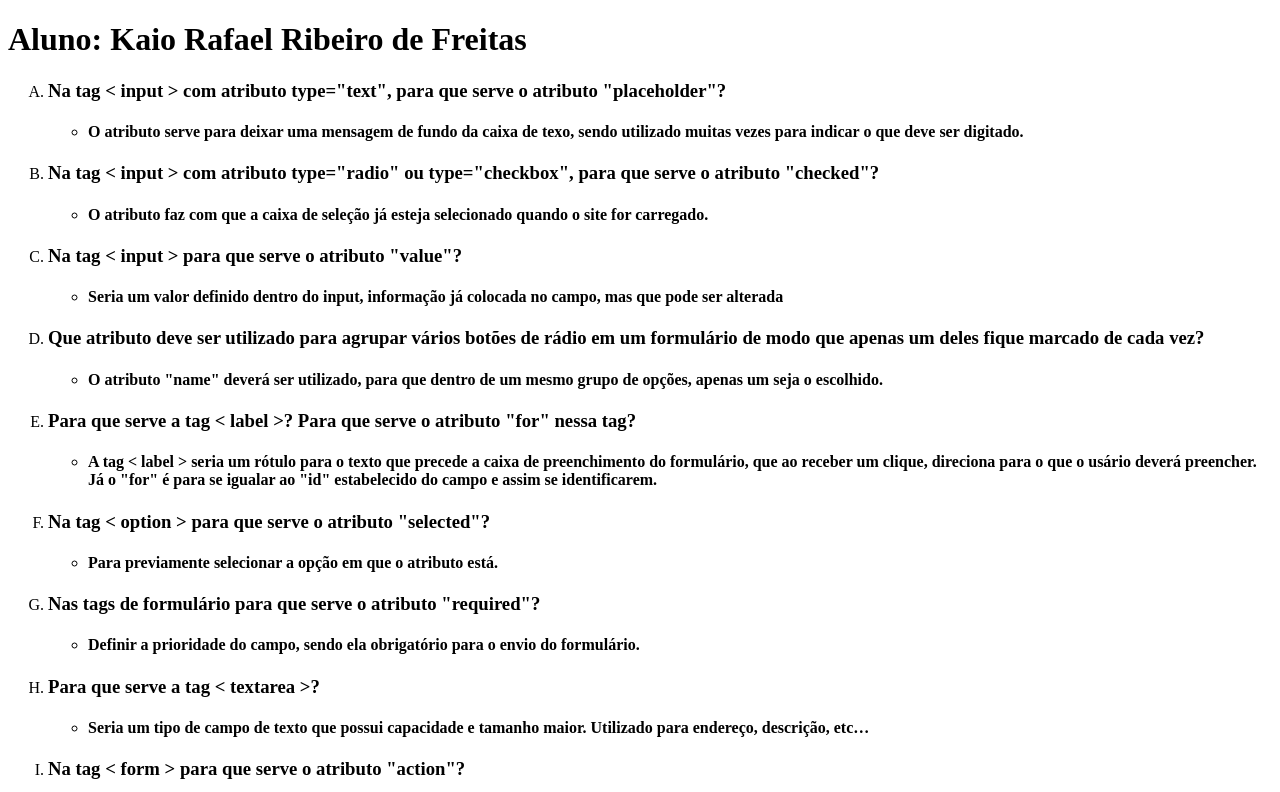
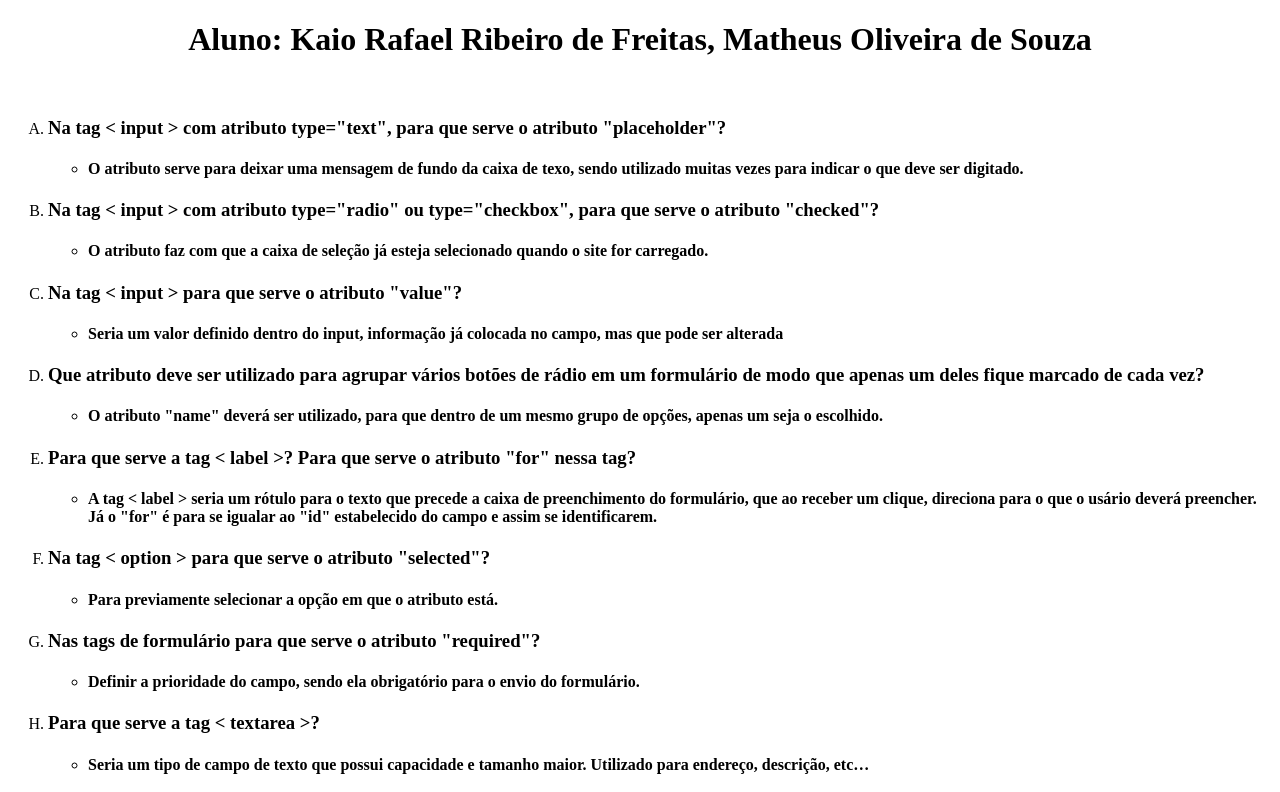
Before and after one commit to Kyotzz/Formulario, a plain HTML site: page att_form/index.html in a window 1280 px wide. Shown: the top 792 px of the page. Drawn offline with Linux system fonts and the light colour scheme.

Commit message:
agora sim

```diff
--- a/att_form/index.html
+++ b/att_form/index.html
@@ -6,7 +6,9 @@
     <title>Formulário</title>
 </head>
 <body>
-   <h1>Aluno: Kaio Rafael Ribeiro de Freitas</h1>
+    <center>
+   <h1>Aluno: Kaio Rafael Ribeiro de Freitas, Matheus Oliveira de Souza</h1> </center>
+   <br>
    <ol style="list-style-type: upper-alpha">
     <li>
         <h3>Na tag < input > com atributo type="text", para que serve o atributo "placeholder"?</h3>
```
